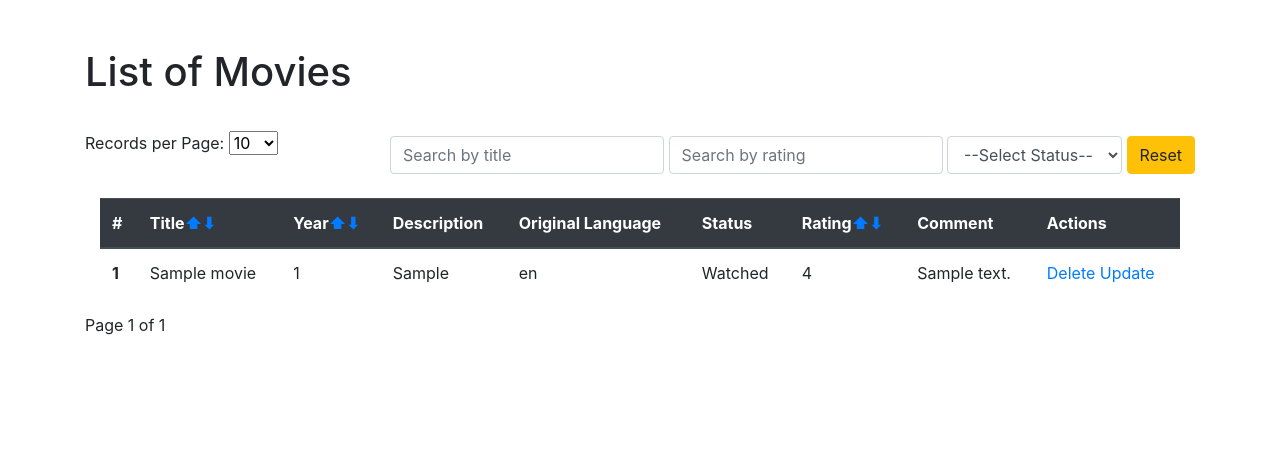
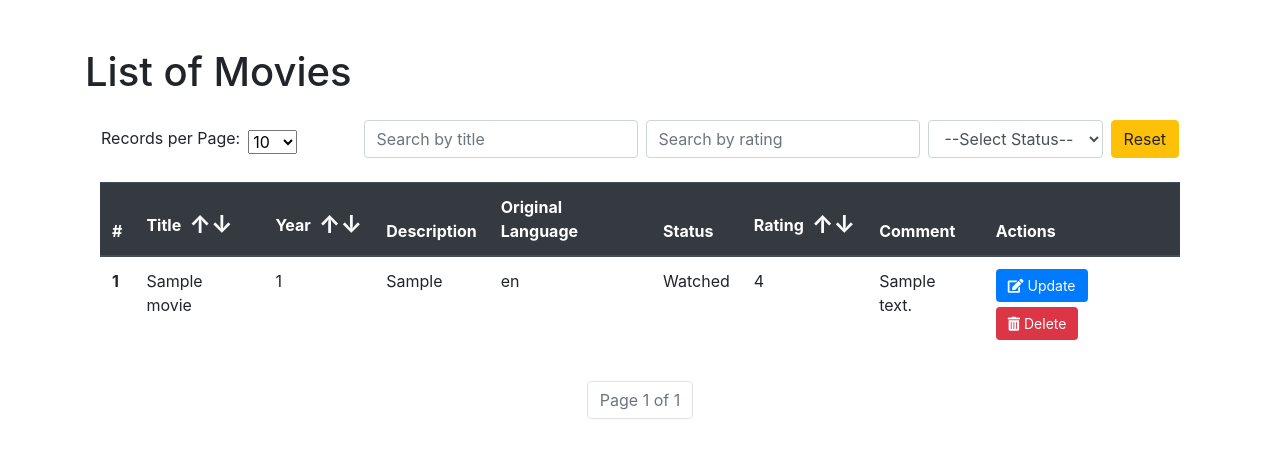
Before and after one commit to lucchesilorenzo/watchwise, a Django app: page /watchwise/movie_list/ in a window 1280 px wide. Shown: the part 70-528 px from the top of the page. Run offline with Django 4.2, Linux system fonts and the light colour scheme; tables that the repository leaves empty hold one stand-in row (values such as "Sample post").

Commit message:
Created list.css and styled movie_list.html

```diff
--- /dev/null
+++ b/watchwise_project/watchwise/static/styles/list.css
@@ -0,0 +1,40 @@
+.btn-custom {
+  display: inline-block;
+  border: none;
+  color: white;
+  padding: 0.375rem 0.75rem;
+  font-size: 0.875rem;
+  line-height: 1.5;
+  margin-bottom: 5px;
+  border-radius: 0.25rem;
+  cursor: pointer;
+  transition: background-color 0.15s ease-in-out;
+}
+
+.btn-delete {
+  background-color: #dc3545;
+}
+
+.btn-delete:hover, .btn-delete:focus {
+  background-color: #c82333;
+  color: white;
+}
+
+.btn-update {
+  background-color: #007bff;
+}
+
+.btn-update:hover, .btn-update:focus {
+  background-color: #0069d9;
+  color: white;
+}
+
+.sort-arrow, .btn-update, .btn-delete {
+  text-decoration: none;
+  color: white;
+}
+
+.sort-arrow:hover, .btn-update:hover, .btn-delete:hover {
+  text-decoration: none;
+  color: white;
+}
--- a/watchwise_project/watchwise/templates/base.html
+++ b/watchwise_project/watchwise/templates/base.html
@@ -8,7 +8,10 @@
     <meta http-equiv="X-UA-Compatible" content="IE=edge" />
 
     <link rel="stylesheet" href="https://cdn.jsdelivr.net/npm/bootstrap@4.6.2/dist/css/bootstrap.min.css" />
+    <link rel="stylesheet" href="https://cdnjs.cloudflare.com/ajax/libs/font-awesome/5.15.3/css/all.min.css" />
+
     <link rel="stylesheet" href="{% static 'styles/logo.css' %}" />
+    <link rel="stylesheet" href="{% static 'styles/list.css' %}" />
 
     <script src="https://cdn.jsdelivr.net/npm/jquery@3.7.1/dist/jquery.slim.min.js"></script>
     <script src="https://cdn.jsdelivr.net/npm/popper.js@1.16.1/dist/umd/popper.min.js"></script>
@@ -36,8 +39,8 @@
             {% if user.is_authenticated %}
             <span class="mr-3 text-light">Hello, {{ user.username }}!</span>
             <form method="post" action="{% url 'logout' %}" class="d-inline">
-                {% csrf_token %}
-                <button type="submit" class="btn btn-outline-secondary btn-dark">Logout</button>
+              {% csrf_token %}
+              <button type="submit" class="btn btn-outline-secondary btn-dark">Logout</button>
             </form>
             {% else %}
             <a href="{% url 'login' %}" class="btn btn-outline-secondary btn-dark">Login</a>
--- a/watchwise_project/watchwise/templates/movie_list.html
+++ b/watchwise_project/watchwise/templates/movie_list.html
@@ -13,38 +13,33 @@
     {% endfor %}
   </div>
   {% endif %}
+
   <h1 class="mb-4">List of Movies</h1>
-  <div class="d-flex justify-content-between align-items-center">
-    <div>
-      <form method="get">
-        <label for="per_page">Records per Page:</label>
-        <select name="per_page" id="per_page" onchange="this.form.submit()">
+  <div class="d-flex justify-content-between align-items-end w-100 px-3">
+    <form method="get" class="d-flex align-items-center mr-2">
+      <label for="per_page" class="mr-2">Records per Page:</label>
+      <select name="per_page" id="per_page" onchange="this.form.submit()" class="mr-2">
         <option value="10" {% if per_page == "10" %}selected{% endif %}>10</option>
         <option value="20" {% if per_page == "20" %}selected{% endif %}>20</option>
         <option value="30" {% if per_page == "30" %}selected{% endif %}>30</option>
         <option value="50" {% if per_page == "50" %}selected{% endif %}>50</option>
         <option value="100" {% if per_page == "100" %}selected{% endif %}>100</option>
+      </select>
       <input type="hidden" name="page" value="{{ movies.number }}">
-        </select>
     </form>
-    </div>
-    <div class="mt-3"> <!-- Aggiunto margine top -->
-      <form action="{% url 'search_title_movie' %}" method="get" class="d-inline-block">
+
+    <div class="d-flex align-items-center">
+      <form action="{% url 'search_title_movie' %}" method="get" class="d-inline-block mr-2">
         <input type="text" class="form-control" placeholder="Search by title" name="title" />
         <input type="hidden" name="page" value="{{ movies.number }}">
         <input type="hidden" name="per_page" value="{{ per_page }}">
-        <!-- <button type="submit" class="btn btn-primary btn-sm">Search Movie</button> -->
       </form>
+      <form action="{% url 'search_rating_movie' %}" method="get" class="d-inline-block mr-2">
+        <input type="text" class="form-control" placeholder="Search by rating" name="rating" />
         <input type="hidden" name="page" value="{{ movies.number }}">
         <input type="hidden" name="per_page" value="{{ per_page }}">
       </form>
-      <form action="{% url 'search_rating_movie' %}" method="get" class="d-inline-block">
-        <input type="text" class="form-control" placeholder="Search by rating" name="rating" />
-        <input type="hidden" name="page" value="{{ movies.number }}">
-        <input type="hidden" name="per_page" value="{{ per_page }}">
-        <!-- <button type="submit" class="btn btn-secondary btn-sm">Search by Rating</button> -->
-      </form>
-      <form action="{% url 'search_status_movie' %}" method="get" class="d-inline-block">
+      <form action="{% url 'search_status_movie' %}" method="get" class="d-inline-block mr-2">
         <select class="form-control" name="status" onchange="this.form.submit()">
           <option value="">--Select Status--</option>
           <option value="watched">Watched</option>
@@ -54,11 +49,12 @@
         <input type="hidden" name="page" value="{{ movies.number }}">
         <input type="hidden" name="per_page" value="{{ per_page }}">
       </form>
-      <a href="{% url 'movie_list' %}" class="btn btn-warning btn d-inline-block align-top">Reset</a>
+      <a href="{% url 'movie_list' %}" class="btn btn-warning">Reset</a>
     </div>
   </div>
+
   {% if movies %}
-  <div class="container mt-4"> <!-- Aggiunto margine top -->
+  <div class="container mt-4">
     <table class="table">
         <thead class="thead-dark">
           <tr>
@@ -66,15 +62,15 @@
             <th scope="col">
                 <div style="display: flex; align-items: center;">
                     Title
-                    <a href="{% url 'sort_movies_by_title' %}?sort_title=title">&#x2B06;&#xFE0E;</a>
-                    <a href="{% url 'sort_movies_by_title' %}?sort_title=-title">&#x2B07;&#xFE0E;</a>
+                    <a href="{% url 'sort_movies_by_title' %}?sort_title=title" class="sort-arrow text-light ml-2" style="font-size: 1.5em;">&uarr;</a>
+                    <a href="{% url 'sort_movies_by_title' %}?sort_title=-title" class="sort-arrow text-light" style="font-size: 1.5em;">&darr;</a>
                 </div>
             </th>
             <th scope="col">
                 <div style="display: flex; align-items: center;">
                     Year
-                    <a href="{% url 'sort_movies_by_year' %}?sort_year=release_date">&#x2B06;&#xFE0E;</a>
-                    <a href="{% url 'sort_movies_by_year' %}?sort_year=-release_date">&#x2B07;&#xFE0E;</a>
+                    <a href="{% url 'sort_movies_by_year' %}?sort_year=release_date" class="sort-arrow text-light ml-2" style="font-size: 1.5em;">&uarr;</a>
+                    <a href="{% url 'sort_movies_by_year' %}?sort_year=-release_date" class="sort-arrow text-light" style="font-size: 1.5em;">&darr;</a>
                 </div>
             </th>
             <th scope="col">Description</th>
@@ -83,8 +79,8 @@
             <th scope="col">
                 <div style="display: flex; align-items: center;">
                     Rating
-                    <a href="{% url 'sort_movies_by_rating' %}?sort_rating=rating">&#x2B06;&#xFE0E;</a>
-                    <a href="{% url 'sort_movies_by_rating' %}?sort_rating=-rating">&#x2B07;&#xFE0E;</a>
+                    <a href="{% url 'sort_movies_by_rating' %}?sort_rating=rating" class="sort-arrow text-light ml-2" style="font-size: 1.5em;">&uarr;</a>
+                    <a href="{% url 'sort_movies_by_rating' %}?sort_rating=-rating" class="sort-arrow text-light" style="font-size: 1.5em;">&darr;</a>
                 </div>
             </th>
             <th scope="col">Comment</th>
@@ -103,30 +99,50 @@
           <td>{{ movie.rating }}</td>
           <td>{{ movie.comment }}</td>
           <td>
-            <a href="{% url 'delete_media' 'movie' movie.movie_id %}">Delete</a>
-            <a href="{% url 'update_media' 'movie' movie.movie_id %}">Update</a>
+            <a href="{% url 'update_media' 'movie' movie.movie_id %}" class="btn-custom btn-update" role="button"><i class="fas fa-edit"></i> Update</a>
+            <a href="{% url 'delete_media' 'movie' movie.movie_id %}" class="btn-custom btn-delete" role="button"><i class="fas fa-trash-alt"></i> Delete</a>
           </td>
         </tr>
         {% endfor %}
       </tbody>
     </table>
   </div>
-<div class="pagination">
-    <span class="step-links">
+  <div class="mt-4 d-flex justify-content-center">
+    <nav aria-label="Page navigation">
+      <ul class="pagination">
         {% if movies.has_previous %}
-          <a href="?page=1&per_page={{ per_page }}&title={{ request.GET.title|default:'' }}&status={{ request.GET.status|default:'' }}&rating={{ request.GET.rating|default:'' }}">First</a>
-          <a href="?page={{ movies.previous_page_number }}&per_page={{ per_page }}&title={{ request.GET.title|default:'' }}&status={{ request.GET.status|default:'' }}&rating={{ request.GET.rating|default:'' }}">Previous</a>
+          <li class="page-item">
+            <a class="page-link" href="?page=1&per_page={{ per_page }}&title={{ request.GET.title|default:'' }}&status={{ request.GET.status|default:'' }}&rating={{ request.GET.rating|default:'' }}" aria-label="First">
+              <span aria-hidden="true">&laquo;&laquo;</span>
+            </a>
+          </li>
+          <li class="page-item">
+            <a class="page-link" href="?page={{ movies.previous_page_number }}&per_page={{ per_page }}&title={{ request.GET.title|default:'' }}&status={{ request.GET.status|default:'' }}&rating={{ request.GET.rating|default:'' }}" aria-label="Previous">
+              <span aria-hidden="true">&laquo;</span>
+            </a>
+          </li>
         {% endif %}
 
-        <span class="current">
-          Page {{ movies.number }} of {{ movies.paginator.num_pages }}
-        </span>
+        <li class="page-item disabled">
+          <a class="page-link" href="#" tabindex="-1">Page {{ movies.number }} of {{ movies.paginator.num_pages }}</a>
+        </li>
 
         {% if movies.has_next %}
-          <a href="?page={{ movies.next_page_number }}&per_page={{ per_page }}&title={{ request.GET.title|default:'' }}&status={{ request.GET.status|default:'' }}&rating={{ request.GET.rating|default:'' }}">Next</a>
-          <a href="?page={{ movies.paginator.num_pages }}&per_page={{ per_page }}&title={{ request.GET.title|default:'' }}&status={{ request.GET.status|default:'' }}&rating={{ request.GET.rating|default:'' }}">Last</a>
+          <li class="page-item">
+            <a class="page-link" href="?page={{ movies.next_page_number }}&per_page={{ per_page }}&title={{ request.GET.title|default:'' }}&status={{ request.GET.status|default:'' }}&rating={{ request.GET.rating|default:'' }}" aria-label="Next">
+              <span aria-hidden="true">&raquo;</span>
+            </a>
+          </li>
+          <li class="page-item">
+            <a class="page-link" href="?page={{ movies.paginator.num_pages }}&per_page={{ per_page }}&title={{ request.GET.title|default:'' }}&status={{ request.GET.status|default:'' }}&rating={{ request.GET.rating|default:'' }}" aria-label="Last">
+              <span aria-hidden="true">&raquo;&raquo;</span>
+            </a>
+          </li>
         {% endif %}
+      </ul>
+    </nav>
 </div>
+
   {% else %}
   <p>No records found.</p>
   {% endif %}
```
Lines whose indentation alone changed are shown as unchanged.
